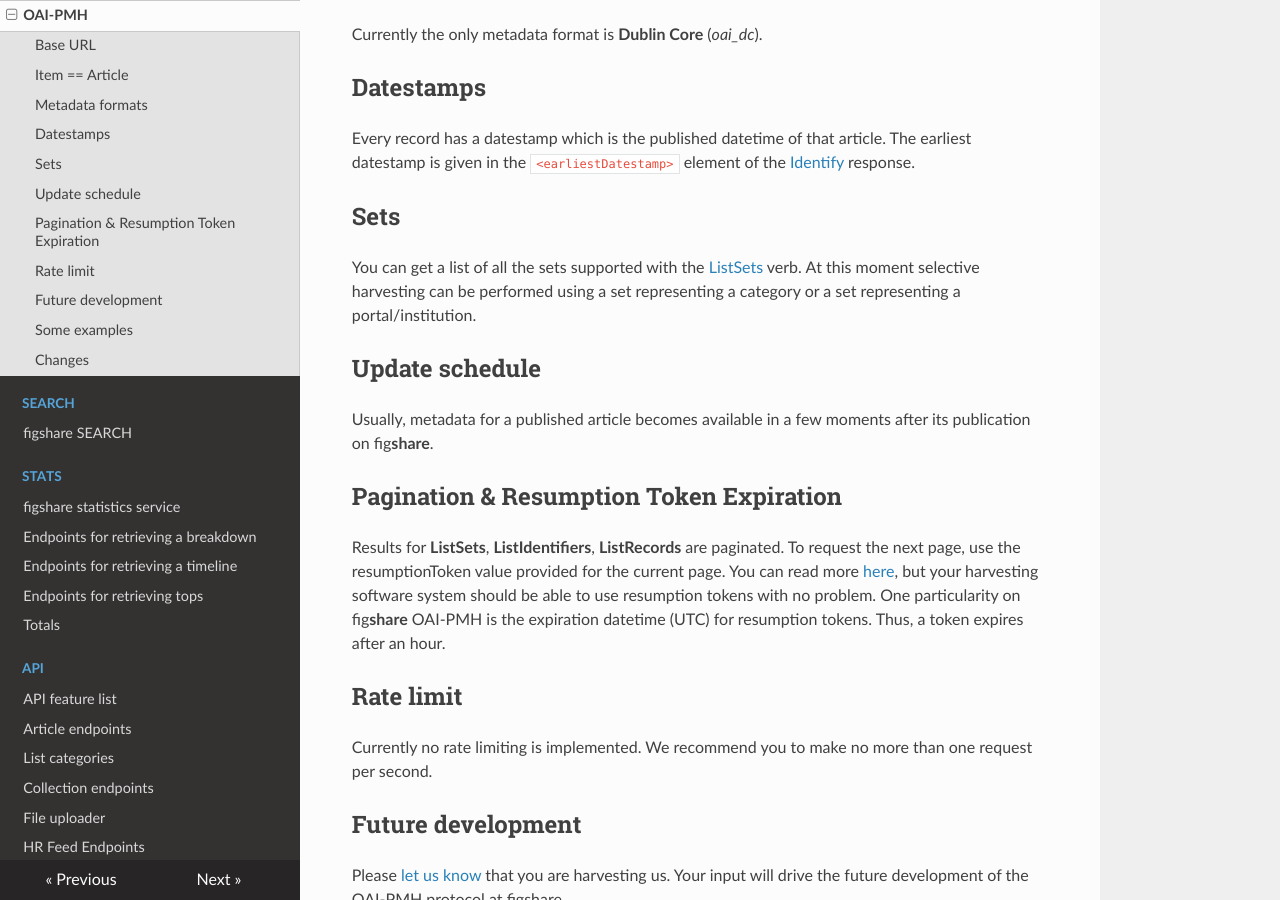
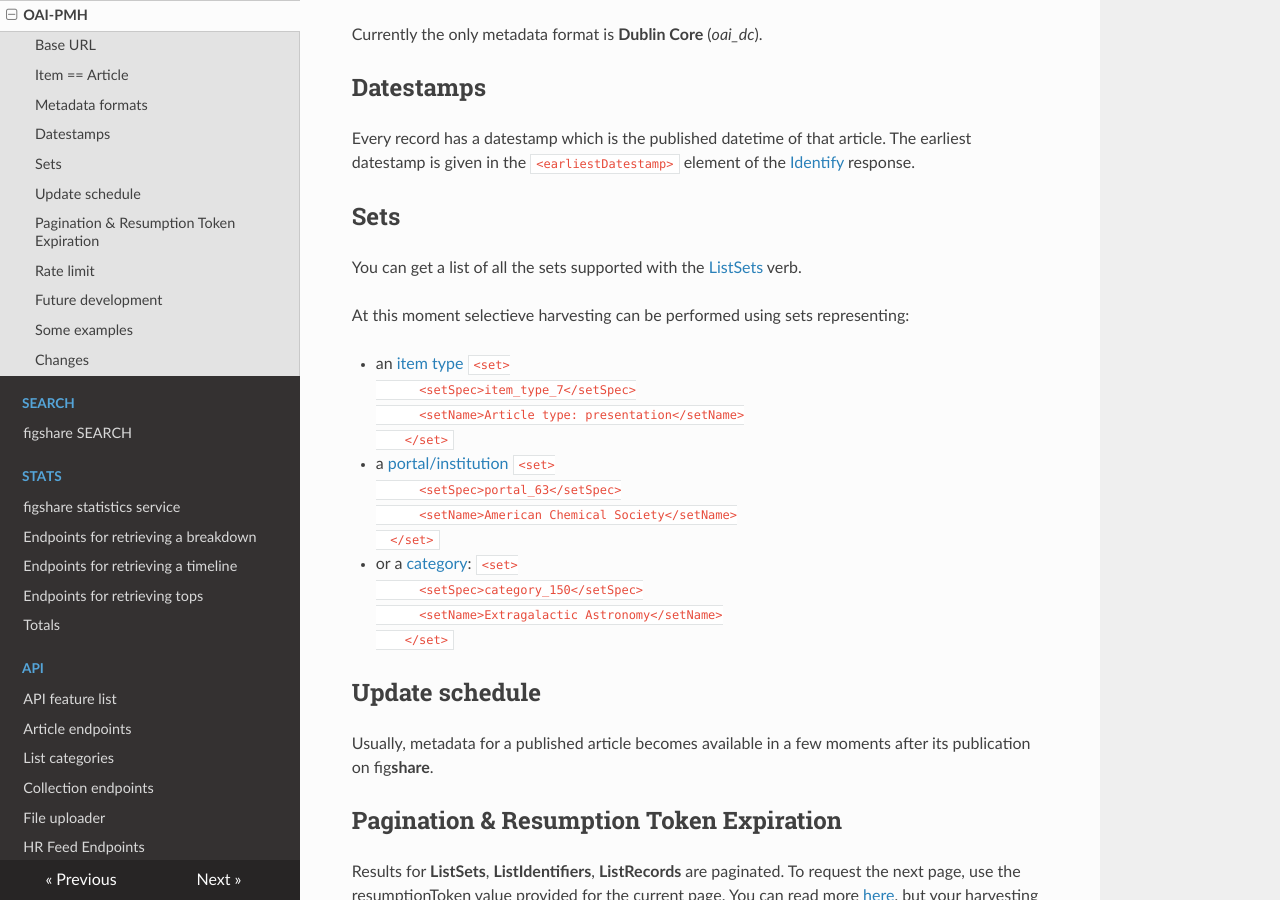
Before and after one commit to figshare/user_documentation, an MkDocs documentation site: the page built from docs/OAI-PMH/index.md, in a window 1280 px wide and 900 px high, scrolled down 521 px. Built offline with MkDocs 1.6.1, drawn with Linux system fonts in a browser that asks for light colours; nearby versions of some CDN libraries.

Commit message:
Add 'item type' as a known set

````diff
--- a/docs/OAI-PMH/index.md
+++ b/docs/OAI-PMH/index.md
@@ -33,8 +33,32 @@
 
 You can get a list of all the sets supported with the
 [ListSets](https://api.figshare.com/v2/oai?verb=ListSets) verb.
-At this moment selective harvesting can be performed using a set representing
-a category or a set representing a portal/institution.
+
+At this moment selectieve harvesting can be performed using sets representing:
+
+- an [item type](https://api.figshare.com/v2/oai?verb=ListIdentifiers&metadataPrefix=oai_dc&set=item_type_7)
+  ```
+    <set>
+      <setSpec>item_type_7</setSpec>
+      <setName>Article type: presentation</setName>
+    </set>
+  ```
+
+- a [portal/institution](https://api.figshare.com/v2/oai?verb=ListIdentifiers&metadataPrefix=oai_dc&set=portal_63)
+  ```
+    <set>
+      <setSpec>portal_63</setSpec>
+      <setName>American Chemical Society</setName>
+  </set>
+  ```
+
+- or a [category](https://api.figshare.com/v2/oai?verb=ListIdentifiers&metadataPrefix=oai_dc&set=category_150):
+  ```
+    <set>
+      <setSpec>category_150</setSpec>
+      <setName>Extragalactic Astronomy</setName>
+    </set>
+  ```
 
 
 ## Update schedule
````
